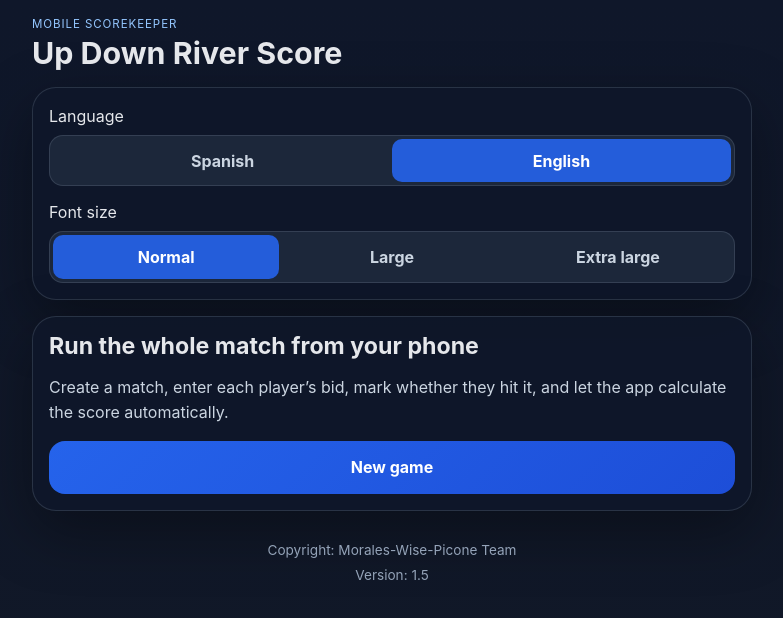
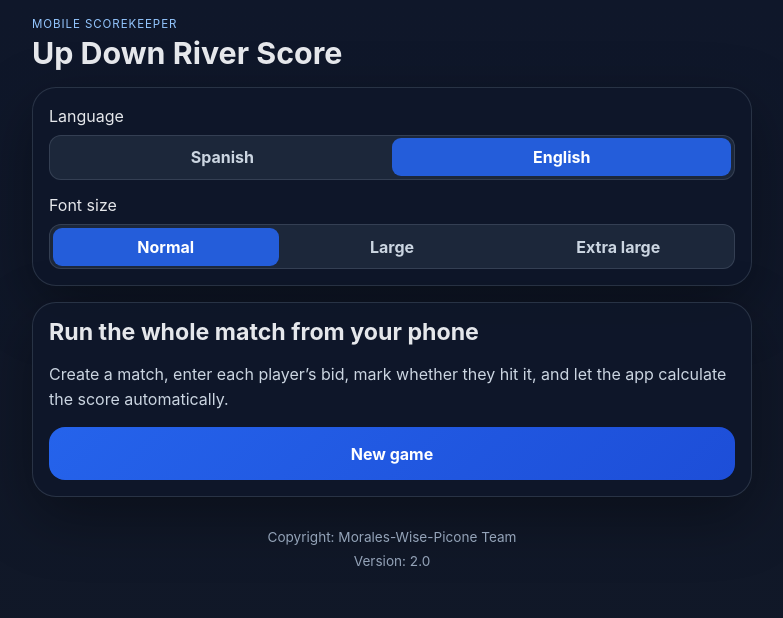
Before and after one commit to luispicone/updownriver-score, a React (Vite) app: page / in a window 1280 px wide. Shown: the top 618 px of the page, without its empty margins (248-1031 px from the left). Built offline with nearby package versions, Linux system fonts and the light colour scheme.

Commit message:
feat: refine accessibility controls and release version 2.0

```diff
--- a/src/App.css
+++ b/src/App.css
@@ -9,8 +9,16 @@
   font-size: 1.08rem;
 }
 
+.app-shell.font-large .declared-input {
+  font-size: 1.75rem;
+}
+
 .app-shell.font-xlarge {
   font-size: 1.18rem;
+}
+
+.app-shell.font-xlarge .declared-input {
+  font-size: 2rem;
 }
 
 .topbar {
@@ -280,8 +288,8 @@ input:focus,
   grid-template-columns: repeat(2, minmax(0, 1fr));
   background: rgba(30, 41, 59, 0.95);
   border: 1px solid rgba(148, 163, 184, 0.2);
-  border-radius: 14px;
-  padding: 0.2rem;
+  border-radius: 12px;
+  padding: 0.16rem;
 }
 
 .segmented-control.segmented-control-3 {
@@ -292,10 +300,11 @@ input:focus,
   border: none;
   background: transparent;
   color: #cbd5e1;
-  padding: 0.6rem 0.9rem;
-  border-radius: 10px;
+  padding: 0.42rem 0.72rem;
+  border-radius: 9px;
   cursor: pointer;
   font-weight: 700;
+  min-height: 2.35rem;
 }
 
 .segmented-control button.active {
@@ -322,15 +331,17 @@ input:focus,
 }
 
 .declared-row {
-  display: grid;
-  grid-template-columns: minmax(0, 1fr) 168px;
+  display: flex;
   gap: 0.75rem;
   align-items: end;
+  flex-wrap: nowrap;
 }
 
 .declared-field {
   display: grid;
   gap: 0.45rem;
+  flex: 1 1 auto;
+  min-width: 0;
 }
 
 .declared-input {
@@ -351,6 +362,10 @@ input:focus,
 
 .inline-toggle {
   align-self: end;
+  flex: 0 0 150px;
+  width: 150px;
+  min-height: 3.45rem;
+  white-space: nowrap;
 }
 
 .toggle-hit.is-hit {
@@ -494,13 +509,10 @@ input:focus,
   gap: 0.25rem;
 }
 
-@media (max-width: 640px) {
-  .declared-row {
-    grid-template-columns: 1fr;
-  }
-
+@media (max-width: 380px) {
   .inline-toggle {
-    width: 100%;
+    flex-basis: 128px;
+    width: 128px;
   }
 }
 
--- a/src/App.jsx
+++ b/src/App.jsx
@@ -3,7 +3,7 @@ import './App.css'
 
 const HAND_SEQUENCE = [7, 6, 5, 4, 3, 2, 1, 1, 2, 3, 4, 5, 6, 7]
 const STORAGE_KEY = 'updownriver-score-state'
-const APP_VERSION = '1.5'
+const APP_VERSION = '2.0'
 
 const translations = {
   es: {
```
Also changed, not shown: documents/especificacion-funcional.md (+2 -2 lines), documents/functional-specification.md (+3 -2 lines).
